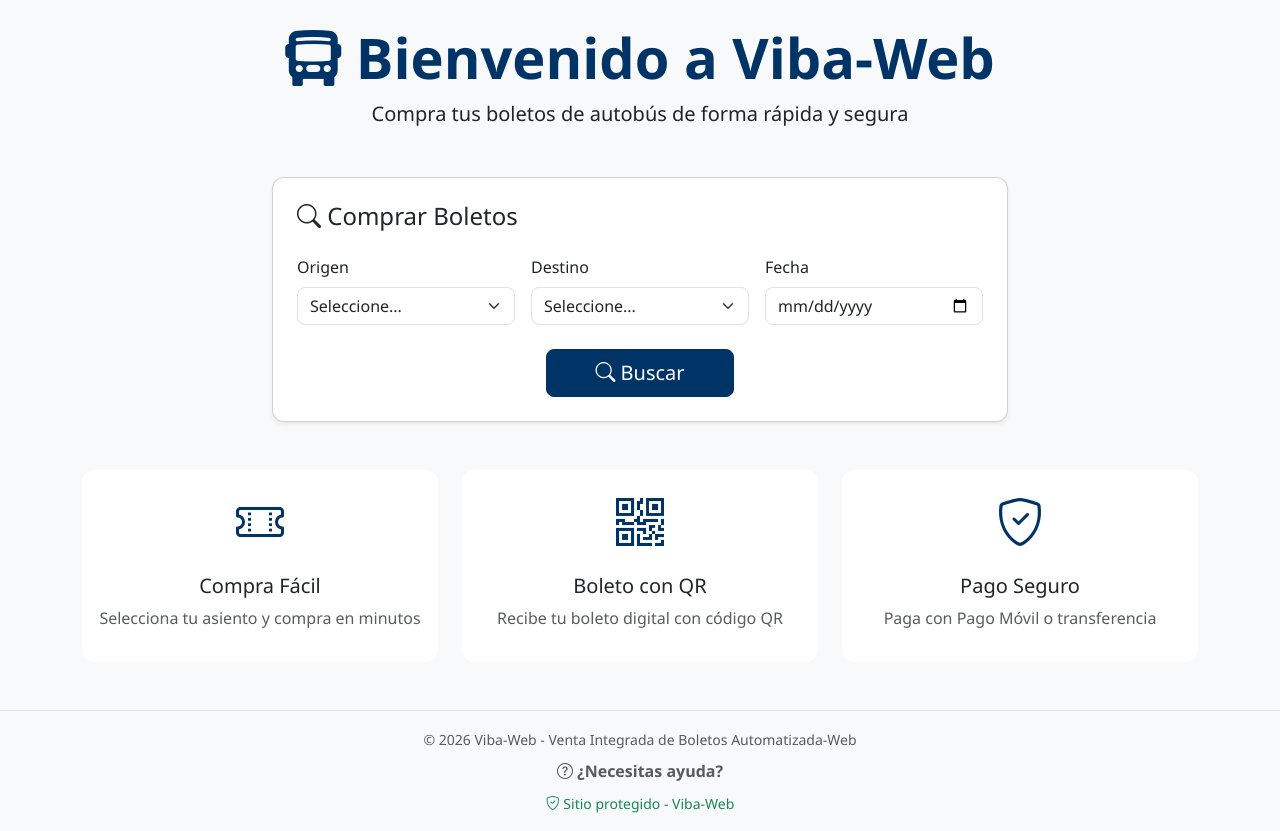
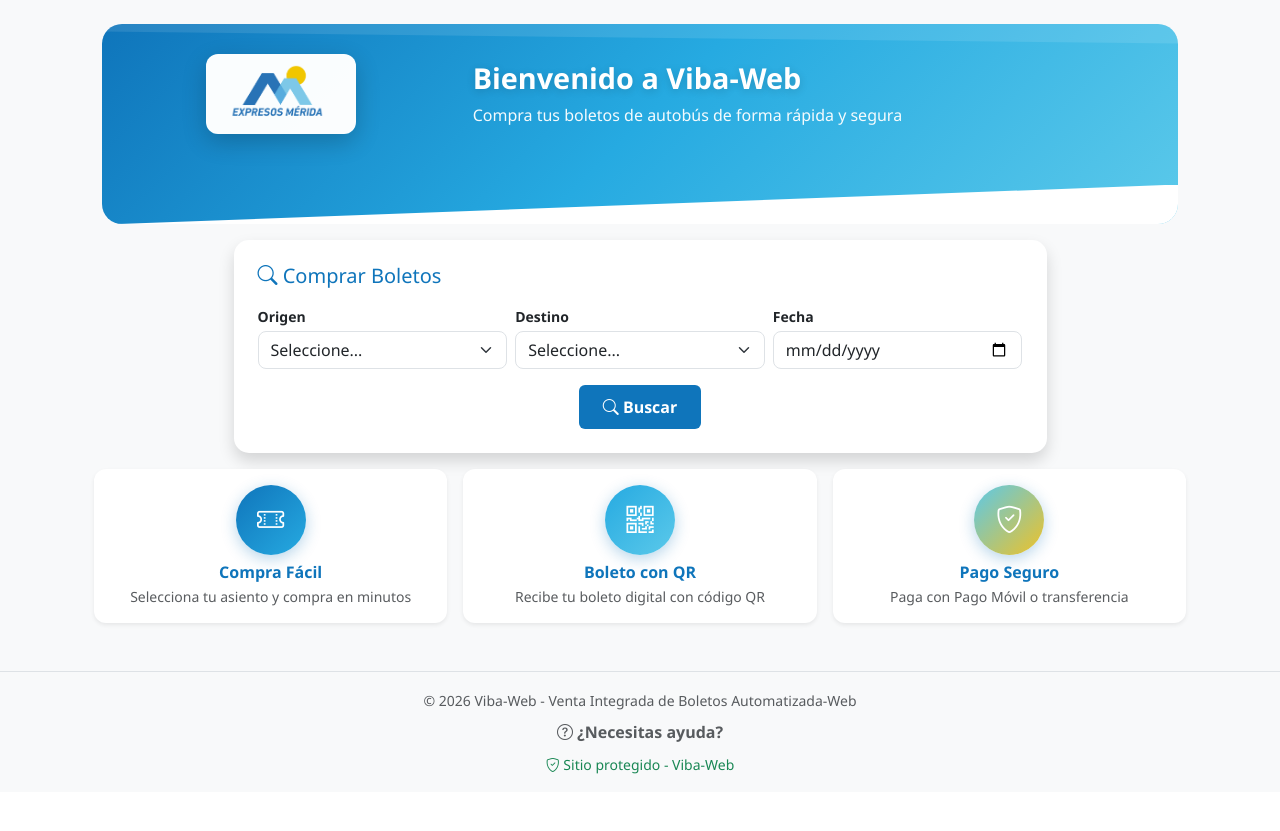
Before and after one commit to GilbertoSegun2/vibaweb, a Django app: page / in a window 1280 px wide. Shown: the part 60-891 px from the top of the page. After the commit the page ends 834 px from the top, so only its background shows below. Run offline with Django 5.2, Linux system fonts and the light colour scheme; data that the repository does not hold is empty.

Commit message:
Expresos Merida: hero personalizado con colores oficiales + wave + logo

```diff
--- a/core/views.py
+++ b/core/views.py
@@ -162,7 +162,6 @@ def inicio(request):
         'bienvenida_titulo': bienvenida_titulo,
         'bienvenida_subtitulo': bienvenida_subtitulo,
     })
-
 
 def buscar_viajes(request):
     """Busca viajes según origen, destino y fecha"""
--- a/static/css/vibaweb.css
+++ b/static/css/vibaweb.css
@@ -111,3 +111,115 @@ input[type="number"] {
         display: none; /* En móvil, solo se ve el tiempo */
     }
 }
+
+/* ============================================================ */
+/* HERO PERSONALIZADO - EXPRESOS MÉRIDA                          */
+/* Colores oficiales: #0F75BB, #26AAE1, #5BC9EA, #EFC227        */
+/* ============================================================ */
+
+.hero-merida {
+    background: linear-gradient(135deg, #0F75BB 0%, #26AAE1 50%, #5BC9EA 100%);
+    padding: 30px 0 50px 0;
+    position: relative;
+    overflow: hidden;
+    min-height: 200px;
+    margin: 15px 20px;
+    border-radius: 20px;
+}
+
+/* Wave superior */
+.hero-wave-top {
+    position: absolute;
+    top: 0;
+    left: 0;
+    right: 0;
+    height: 20px;
+    background: rgba(255, 255, 255, 0.1);
+    clip-path: polygon(0 0, 100% 0, 100% 100%, 0 40%);
+}
+
+/* Wave inferior */
+.hero-wave-bottom {
+    position: absolute;
+    bottom: -1px;
+    left: 0;
+    right: 0;
+    height: 40px;
+    background: #ffffff;
+    clip-path: polygon(0 100%, 100% 0, 100% 100%, 0 100%);
+    z-index: 1;
+}
+
+/* Logo en el hero - COMPACTO */
+.hero-logo {
+    max-width: 150px;
+    width: 100%;
+    height: auto;
+    max-height: 100px;
+    object-fit: contain;
+    background: rgba(255, 255, 255, 0.98);
+    padding: 10px;
+    border-radius: 12px;
+    box-shadow: 0 8px 24px rgba(0, 0, 0, 0.2);
+    display: block;
+    margin: 0 auto;
+}
+
+/* Título del hero */
+.hero-titulo {
+    font-size: clamp(1.2rem, 2.5vw, 1.8rem);
+    font-weight: 700;
+    line-height: 1.2;
+    margin-bottom: 8px;
+    text-shadow: 0 2px 8px rgba(0,0,0,0.15);
+}
+
+/* Subtítulo del hero */
+.hero-subtitulo {
+    font-size: clamp(0.85rem, 1.5vw, 1rem);
+    opacity: 0.95;
+    line-height: 1.4;
+    font-weight: 400;
+    margin-bottom: 0;
+}
+
+/* Íconos de los 3 pilares */
+.pilar-icono {
+    width: 70px;
+    height: 70px;
+    border-radius: 50%;
+    display: inline-flex;
+    align-items: center;
+    justify-content: center;
+    font-size: 1.7rem;
+    box-shadow: 0 4px 15px rgba(15, 117, 187, 0.3);
+}
+
+/* Responsive: en celular */
+@media (max-width: 767px) {
+    .hero-merida {
+        padding: 25px 0 40px 0;
+        min-height: 180px;
+        margin: 10px 10px;
+    }
+
+    .hero-logo {
+        max-width: 120px;
+        max-height: 80px;
+        margin-bottom: 15px;
+    }
+
+    .hero-titulo {
+        font-size: 1.1rem;
+    }
+
+    .hero-subtitulo {
+        font-size: 0.85rem;
+    }
+
+    .pilar-icono {
+        width: 55px;
+        height: 55px;
+        font-size: 1.4rem;
+    }
+}
--- a/templates/inicio.html
+++ b/templates/inicio.html
@@ -1,45 +1,60 @@
 {% extends 'base.html' %}
 
-{% block title %}Inicio - Viba-Web{% endblock %}
+{% block title %}Inicio - Expresos Mérida{% endblock %}
 
 {% block content %}
-{% if inicio_fondo %}
-<div style="background-image: url('/static/img/fondos/{{ inicio_fondo }}');
-            background-size: cover;
-            background-position: center;
-            background-repeat: no-repeat;
-            min-height: calc(100vh - 60px);
-            padding: 30px 0;">
-{% else %}
-<div>
-{% endif %}
 
-<div class="text-center mb-5">
-    <h1 class="display-4 fw-bold" style="color: #003366;">
-        {% if navbar_icono|slice:":3" == "bi-" %}
-            <i class="bi {{ navbar_icono }}"></i>
-        {% elif navbar_icono %}
-            <img src="/static/img/iconos/{{ navbar_icono }}" height="60" style="vertical-align: middle;">
-        {% else %}
-            <i class="bi bi-bus-front-fill"></i>
-        {% endif %}
+<!-- ============================================================ -->
+<!-- HERO PERSONALIZADO - EXPRESOS MÉRIDA                          -->
+<!-- ============================================================ -->
+<div class="hero-merida position-relative">
+
+    <!-- Wave superior -->
+    <div class="hero-wave-top"></div>
+
+    <div class="container position-relative" style="z-index: 2;">
+        <div class="row align-items-center">
+
+            <!-- Logo -->
+            <div class="col-md-4 text-center mb-3 mb-md-0">
+                <img src="/static/img/iconos/logo_merida.png"
+                     alt="Expresos Mérida"
+                     class="hero-logo">
+            </div>
+
+            <!-- Texto bienvenida -->
+            <div class="col-md-8 text-center text-md-start text-white">
+                <h1 class="hero-titulo">
                     {{ bienvenida_titulo }}
                 </h1>
-    <p class="lead">{{ bienvenida_subtitulo }}</p>
+                <p class="hero-subtitulo">
+                    {{ bienvenida_subtitulo }}
+                </p>
             </div>
 
+        </div>
+    </div>
+
+    <!-- Wave inferior -->
+    <div class="hero-wave-bottom"></div>
+</div>
+
+<!-- ============================================================ -->
+<!-- FORMULARIO DE BÚSQUEDA - COMPACTO                             -->
+<!-- ============================================================ -->
+<div class="container my-3">
     <div class="row justify-content-center">
-    <div class="col-md-8">
-        <div class="card shadow-sm">
-            <div class="card-body p-4">
-                <h4 class="card-title mb-4">
+        <div class="col-md-10 col-lg-9">
+            <div class="card shadow border-0" style="border-radius: 15px;">
+                <div class="card-body p-3 p-md-4">
+                    <h5 class="card-title mb-3" style="color: #0F75BB;">
                         <i class="bi bi-search"></i> Comprar Boletos
-                </h4>
+                    </h5>
 
                     <form method="get" action="/viajes/">
-                    <div class="row g-3">
+                        <div class="row g-2">
                             <div class="col-md-4">
-                            <label class="form-label">Origen</label>
+                                <label class="form-label fw-semibold small mb-1">Origen</label>
                                 <select name="origen" class="form-select" required>
                                     <option value="">Seleccione...</option>
                                     {% for oficina in oficinas %}
@@ -48,7 +63,7 @@
                                 </select>
                             </div>
                             <div class="col-md-4">
-                            <label class="form-label">Destino</label>
+                                <label class="form-label fw-semibold small mb-1">Destino</label>
                                 <select name="destino" class="form-select" required>
                                     <option value="">Seleccione...</option>
                                     {% for oficina in oficinas %}
@@ -57,11 +72,13 @@
                                 </select>
                             </div>
                             <div class="col-md-4">
-                            <label class="form-label">Fecha</label>
+                                <label class="form-label fw-semibold small mb-1">Fecha</label>
                                 <input type="date" name="fecha" class="form-control" required>
                             </div>
-                        <div class="col-12 text-center mt-4">
-                            <button type="submit" class="btn btn-lg btn-primary px-5" style="background-color: #003366; border-color: #003366;">
+                            <div class="col-12 text-center mt-3">
+                                <button type="submit"
+                                        class="btn px-4 text-white fw-bold"
+                                        style="background-color: #0F75BB; border: none; padding: 10px 40px;">
                                     <i class="bi bi-search"></i> Buscar
                                 </button>
                             </div>
@@ -71,38 +88,49 @@
             </div>
         </div>
     </div>
+</div>
 
-<div class="row mt-5">
+<!-- ============================================================ -->
+<!-- TRES PILARES - COMPACTOS                                      -->
+<!-- ============================================================ -->
+<div class="container mb-4">
+    <div class="row g-3">
         <div class="col-md-4 text-center">
-        <div class="card h-100 border-0">
-            <div class="card-body">
-                <i class="bi bi-ticket-perforated" style="font-size: 3rem; color: #003366;"></i>
-                <h5 class="mt-3">Compra Fácil</h5>
-                <p class="text-muted">Selecciona tu asiento y compra en minutos</p>
+            <div class="card h-100 border-0 shadow-sm" style="border-radius: 12px;">
+                <div class="card-body p-3">
+                    <div class="pilar-icono mb-2" style="background: linear-gradient(135deg, #0F75BB, #26AAE1); margin: 0 auto;">
+                        <i class="bi bi-ticket-perforated text-white"></i>
+                    </div>
+                    <h6 class="fw-bold mb-1" style="color: #0F75BB;">Compra Fácil</h6>
+                    <p class="text-muted small mb-0">Selecciona tu asiento y compra en minutos</p>
                 </div>
             </div>
         </div>
         <div class="col-md-4 text-center">
-        <div class="card h-100 border-0">
-            <div class="card-body">
-                <i class="bi bi-qr-code" style="font-size: 3rem; color: #003366;"></i>
-                <h5 class="mt-3">Boleto con QR</h5>
-                <p class="text-muted">Recibe tu boleto digital con código QR</p>
+            <div class="card h-100 border-0 shadow-sm" style="border-radius: 12px;">
+                <div class="card-body p-3">
+                    <div class="pilar-icono mb-2" style="background: linear-gradient(135deg, #26AAE1, #5BC9EA); margin: 0 auto;">
+                        <i class="bi bi-qr-code text-white"></i>
+                    </div>
+                    <h6 class="fw-bold mb-1" style="color: #0F75BB;">Boleto con QR</h6>
+                    <p class="text-muted small mb-0">Recibe tu boleto digital con código QR</p>
                 </div>
             </div>
         </div>
         <div class="col-md-4 text-center">
-        <div class="card h-100 border-0">
-            <div class="card-body">
-                <i class="bi bi-shield-check" style="font-size: 3rem; color: #003366;"></i>
-                <h5 class="mt-3">Pago Seguro</h5>
-                <p class="text-muted">Paga con Pago Móvil o transferencia</p>
+            <div class="card h-100 border-0 shadow-sm" style="border-radius: 12px;">
+                <div class="card-body p-3">
+                    <div class="pilar-icono mb-2" style="background: linear-gradient(135deg, #5BC9EA, #EFC227); margin: 0 auto;">
+                        <i class="bi bi-shield-check text-white"></i>
+                    </div>
+                    <h6 class="fw-bold mb-1" style="color: #0F75BB;">Pago Seguro</h6>
+                    <p class="text-muted small mb-0">Paga con Pago Móvil o transferencia</p>
+                </div>
             </div>
         </div>
     </div>
 </div>
 
-</div>
 {% endblock %}
 
 
```
Also changed, not shown: static/img/iconos/logo_merida.png (added). Lines whose indentation alone changed are shown as unchanged.
